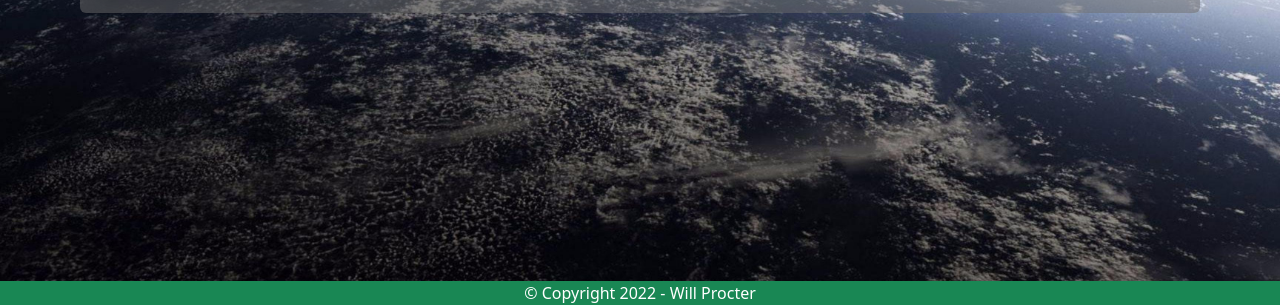
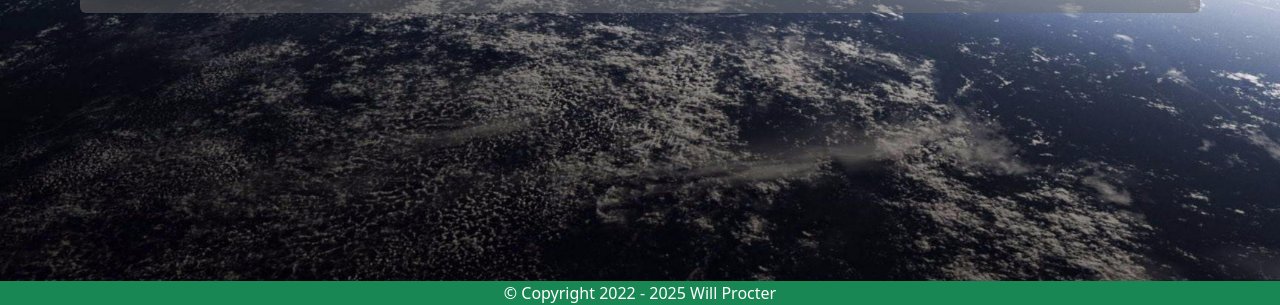
Before and after one commit to wprocter/homepage, a plain HTML site: page index.html in a window 1280 px wide. Shown: the part 495-800 px from the top of the page. Drawn offline with nearby package versions, Linux system fonts and the light colour scheme; a web font is replaced by a local one.

Commit message:
Update index.html

```diff
--- a/index.html
+++ b/index.html
@@ -142,7 +142,7 @@
       <iframe src="exam.html"></iframe>
     </div>
 
-      <footer class="fixed-bottom text-center bg-success text-white">&copy; Copyright 2022 - Will Procter</footer>
+      <footer class="fixed-bottom text-center bg-success text-white">&copy; Copyright 2022 - 2025 Will Procter</footer>
   </div>
 
   <!-- Include random background script -->
```
